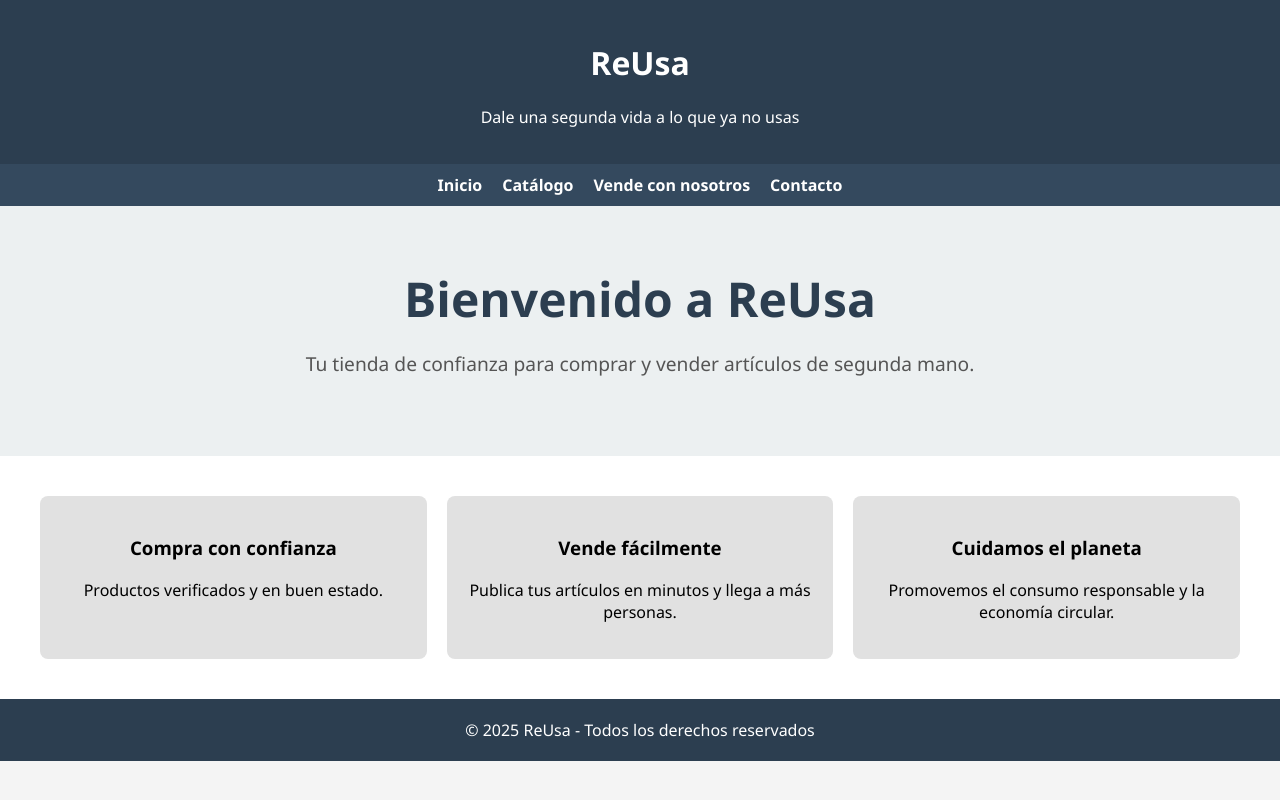
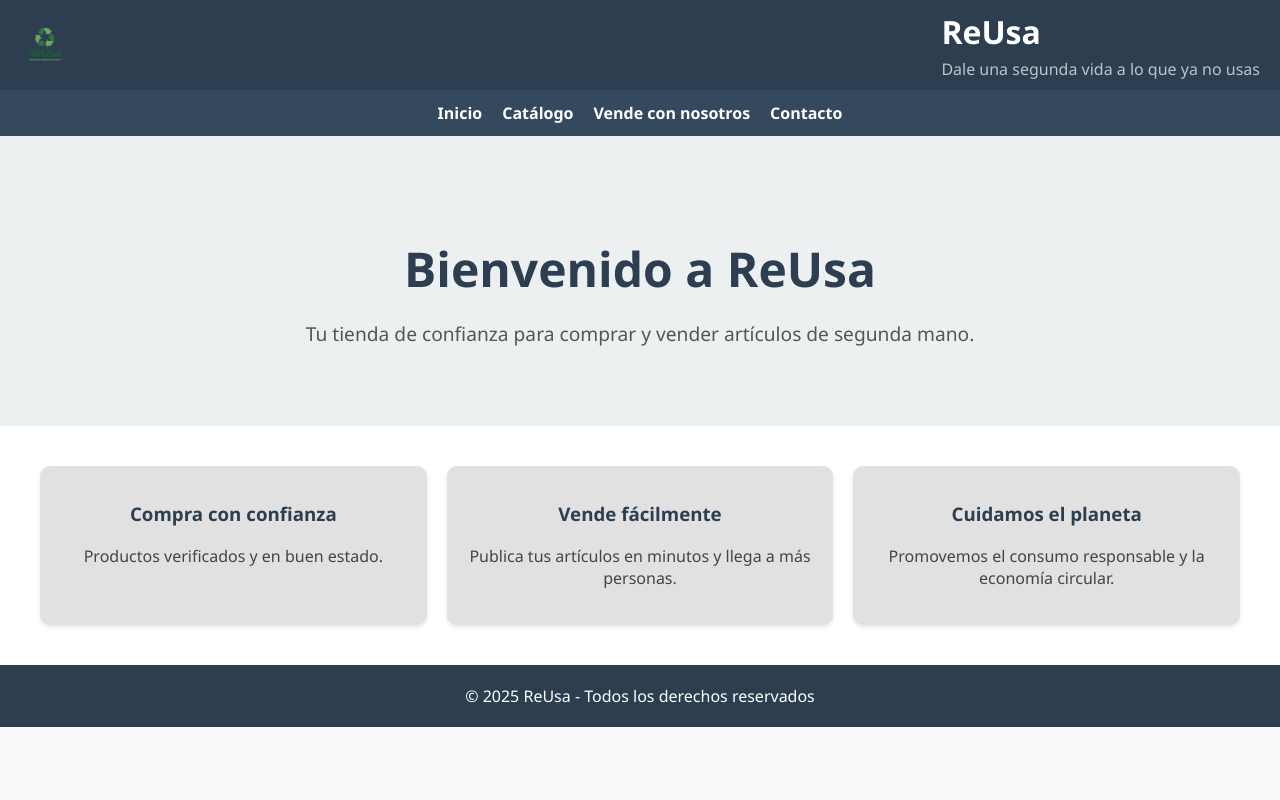
Before and after one commit to ReUsaComoNuevo/ReUsa, a plain HTML site: page index.html in a window 1280 px wide. Drawn offline with Linux system fonts and the light colour scheme.

Commit message:
index.html

```diff
--- a/index.html
+++ b/index.html
@@ -1,76 +1,128 @@
 <!DOCTYPE html>
 <html lang="es">
 <head>
-  <meta charset="UTF-8">
-  <meta name="viewport" content="width=device-width, initial-scale=1.0">
+  <meta charset="UTF-8" />
+  <meta name="viewport" content="width=device-width, initial-scale=1.0"/>
   <title>ReUsa - Inicio</title>
   <style>
     body {
       font-family: 'Segoe UI', sans-serif;
       margin: 0;
       padding: 0;
-      background-color: #f4f4f4;
+      background-color: #f8f9fa;
     }
+
     header {
       background-color: #2c3e50;
       color: white;
-      padding: 20px;
-      text-align: center;
+      padding: 10px 20px;
+      display: flex;
+      align-items: center;
+      justify-content: space-between;
     }
+
+    header img {
+      height: 50px;
+    }
+
+    header h1 {
+      font-size: 2em;
+      margin: 0;
+    }
+
+    header p {
+      margin: 5px 0 0;
+      font-size: 1em;
+      color: #bdc3c7;
+    }
+
     nav {
       background-color: #34495e;
       display: flex;
       justify-content: center;
       gap: 20px;
-      padding: 10px 0;
+      padding: 12px 0;
     }
+
     nav a {
       color: white;
       text-decoration: none;
       font-weight: bold;
     }
+
     nav a:hover {
       text-decoration: underline;
     }
+
     .hero {
       background-color: #ecf0f1;
       padding: 60px 20px;
       text-align: center;
     }
+
     .hero h1 {
-      margin: 0;
       font-size: 3em;
       color: #2c3e50;
+      margin-bottom: 10px;
     }
+
     .hero p {
       font-size: 1.2em;
       color: #555;
     }
+
     .features {
       display: grid;
-      grid-template-columns: repeat(auto-fit, minmax(200px, 1fr));
+      grid-template-columns: repeat(auto-fit, minmax(250px, 1fr));
       padding: 40px;
       gap: 20px;
       background-color: white;
     }
+
     .feature {
       background-color: #e1e1e1;
       padding: 20px;
-      border-radius: 8px;
+      border-radius: 10px;
       text-align: center;
+      box-shadow: 0 2px 4px rgba(0,0,0,0.1);
     }
+
+    .feature h3 {
+      margin-top: 15px;
+      color: #2c3e50;
+    }
+
+    .feature p {
+      color: #444;
+    }
+
     footer {
       background-color: #2c3e50;
       color: white;
       text-align: center;
       padding: 20px;
     }
+
+    /* Responsive */
+    @media (max-width: 600px) {
+      header {
+        flex-direction: column;
+        text-align: center;
+      }
+
+      header img {
+        margin-bottom: 10px;
+      }
+    }
   </style>
 </head>
 <body>
   <header>
-    <h1>ReUsa</h1>
-    <p>Dale una segunda vida a lo que ya no usas</p>
+    <img src="assets/logo.png" alt="Logo ReUsa">
+    <div>
+      <h1>ReUsa</h1>
+      <p>Dale una segunda vida a lo que ya no usas</p>
+    </div>
   </header>
 
   <nav>
```
